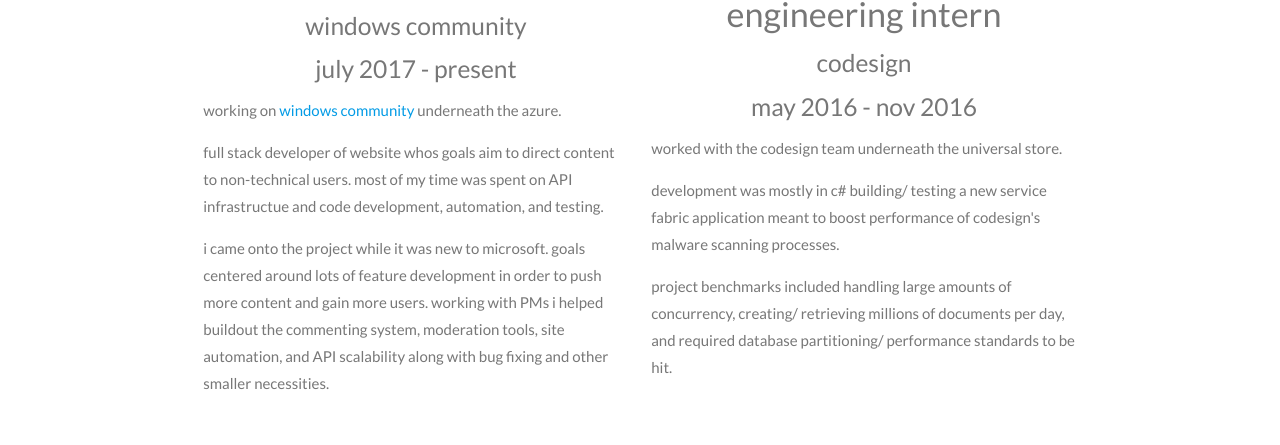
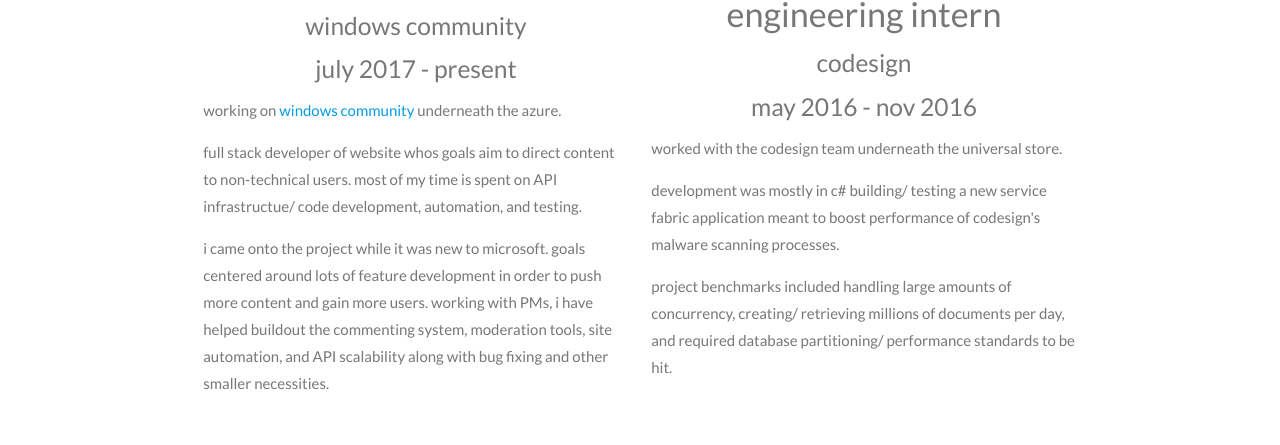
Before and after one commit to lukegeiken4/its-me, a plain HTML site: page index.html in a window 1280 px wide. Shown: the part 775-1220 px from the top of the page. Drawn offline with nearby package versions, Linux system fonts and the light colour scheme; some packages are replaced by stand-ins of ours.

Commit message:
content updates

```diff
--- a/index.html
+++ b/index.html
@@ -52,12 +52,12 @@
                 <p class="light">working on <a href="https://community.windows.com" target="_blank">windows community</a> underneath the azure.</p>
                 <p class="light">
                   full stack developer of website whos goals aim to direct content to non-technical users.
-                  most of my time was spent on API infrastructue and code development, automation, and testing.
+                  most of my time is spent on API infrastructue/ code development, automation, and testing.
                 </p>
                 <p class="light">
                   i came onto the project while it was new to microsoft.
                   goals centered around lots of feature development in order to push more content and gain more users.
-                  working with PMs i helped buildout the commenting system, moderation tools, site automation, and API scalability along with bug fixing and other smaller necessities.
+                  working with PMs, i have helped buildout the commenting system, moderation tools, site automation, and API scalability along with bug fixing and other smaller necessities.
                 </p>
               </div>
             </div>
```
